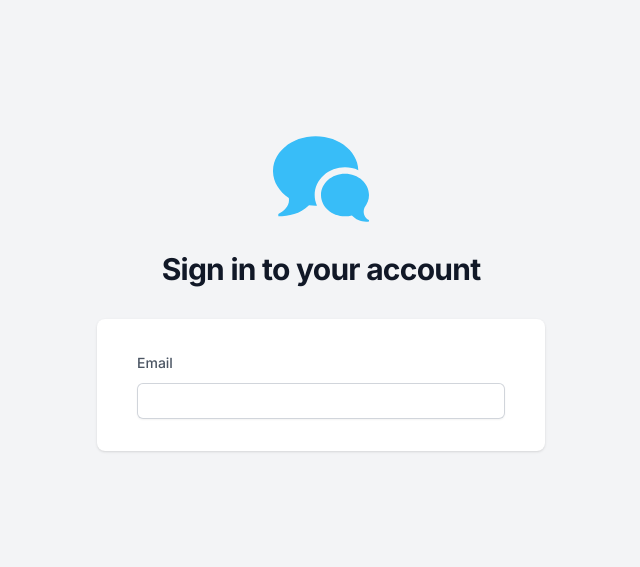
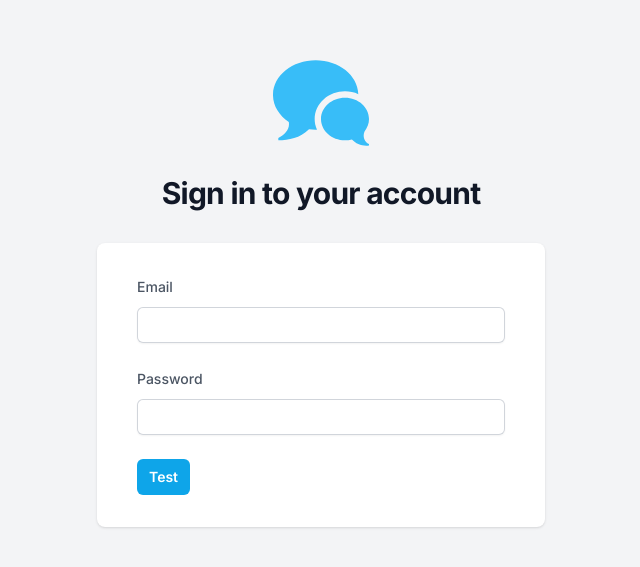
Before and after one commit to DragHem/chatapp, a Next.js app: page / in a window 1280 px wide. Shown: the part 109-676 px from the top of the page, without its empty margins (319-959 px from the left). Built offline with nearby package versions, Linux system fonts and the light colour scheme.

Commit message:
Created button component

```diff
--- a/app/(site)/components/AuthForm.tsx
+++ b/app/(site)/components/AuthForm.tsx
@@ -3,6 +3,7 @@
 import { useCallback, useState } from 'react';
 import { FieldValues, SubmitHandler, useForm } from 'react-hook-form';
 import Input from '@/app/components/Input';
+import Button from '@/app/components/Button';
 
 type Variant = 'LOGIN' | 'REGISTER';
 
@@ -47,7 +48,32 @@ const AuthForm = () => {
     <div className="mt-8 sm:mx-auto sm:w-full sm:max-w-md">
       <div className="bg-white px-4 py-8 shadow sm:rounded-lg sm:px-10">
         <form className="space-y-6" onSubmit={handleSubmit(onSubmitHandler)}>
-          <Input id="email" label="Email" register={register} errors={errors} />
+          {variant === 'REGISTER' && (
+            <Input
+              id="name"
+              label="Name"
+              type="text"
+              register={register}
+              errors={errors}
+            />
+          )}
+          <Input
+            id="email"
+            label="Email"
+            type="email"
+            register={register}
+            errors={errors}
+          />
+          <Input
+            id="password"
+            label="Password"
+            type="password"
+            register={register}
+            errors={errors}
+          />
+          <div>
+            <Button>Test</Button>
+          </div>
         </form>
       </div>
     </div>
--- /dev/null
+++ b/app/components/Button.tsx
@@ -0,0 +1,47 @@
+'use client';
+
+import React from 'react';
+import clsx from 'clsx';
+
+interface Props {
+  type?: 'button' | 'submit' | 'reset' | undefined;
+  fullWidth?: boolean;
+  children?: React.ReactNode;
+  onClick?: () => void;
+  secondary?: boolean;
+  danger?: boolean;
+  disabled?: boolean;
+}
+
+const Button = ({
+  danger,
+  onClick,
+  disabled,
+  type,
+  secondary,
+  fullWidth,
+  children,
+}: Props) => {
+  return (
+    <button
+      onClick={onClick}
+      type={type}
+      disabled={disabled}
+      className={clsx(
+        'flex justify-center rounded-md px-3 py-2 text-sm font-semibold focus-visible:outline focus-visible:outline-2 focus-visible:outline-offset-2',
+        disabled && 'cursor-default opacity-50',
+        fullWidth && 'w-full',
+        secondary ? 'text-gray-500' : 'text-white',
+        danger &&
+          'bg-rose-500 hover:bg-rose-600 focus-visible:outline-rose-600',
+        !secondary &&
+          !danger &&
+          'hover:bg-shy-600 focus-visible:outline-shy-600 bg-sky-500'
+      )}
+    >
+      {children}
+    </button>
+  );
+};
+
+export default Button;
```
